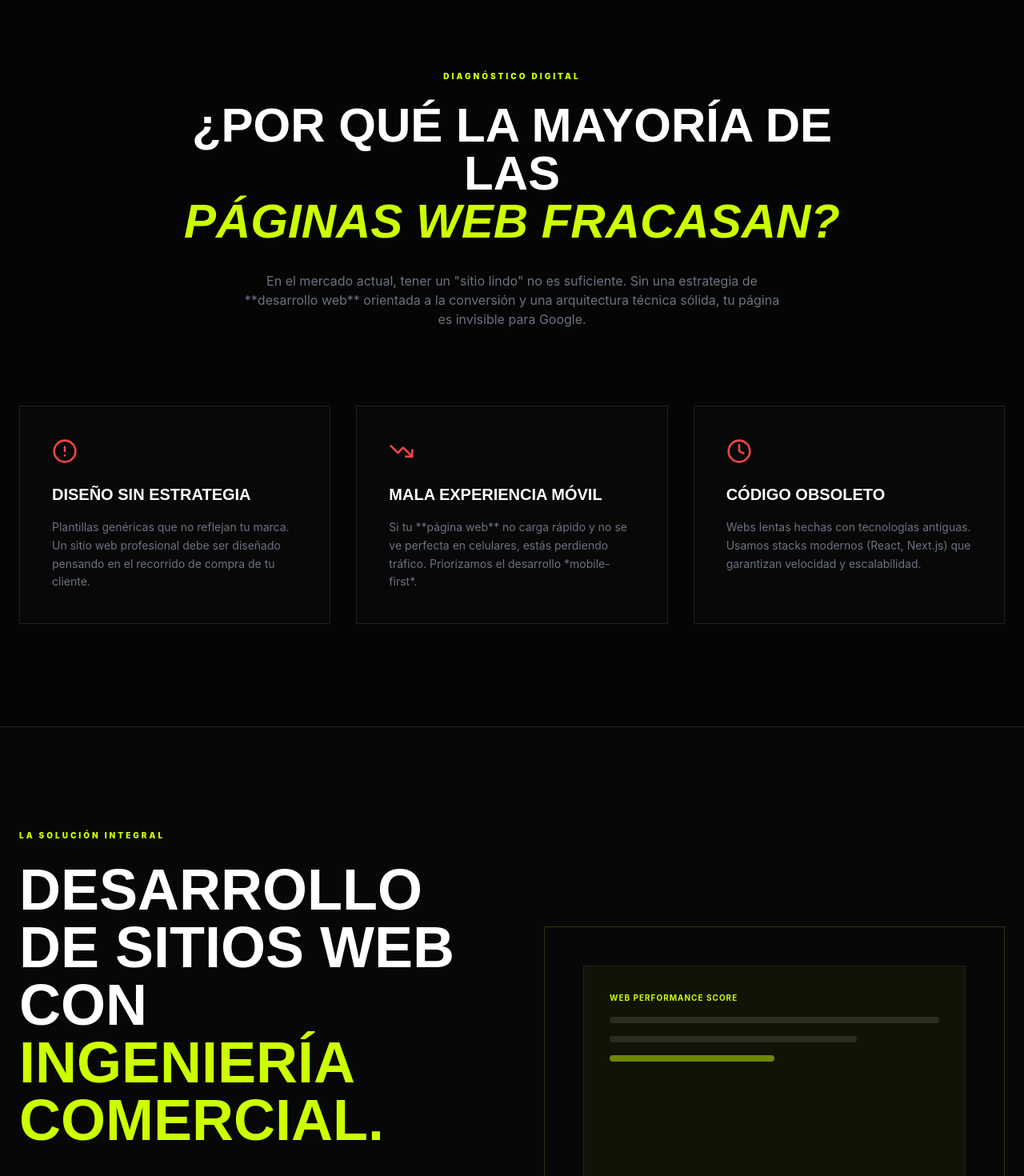
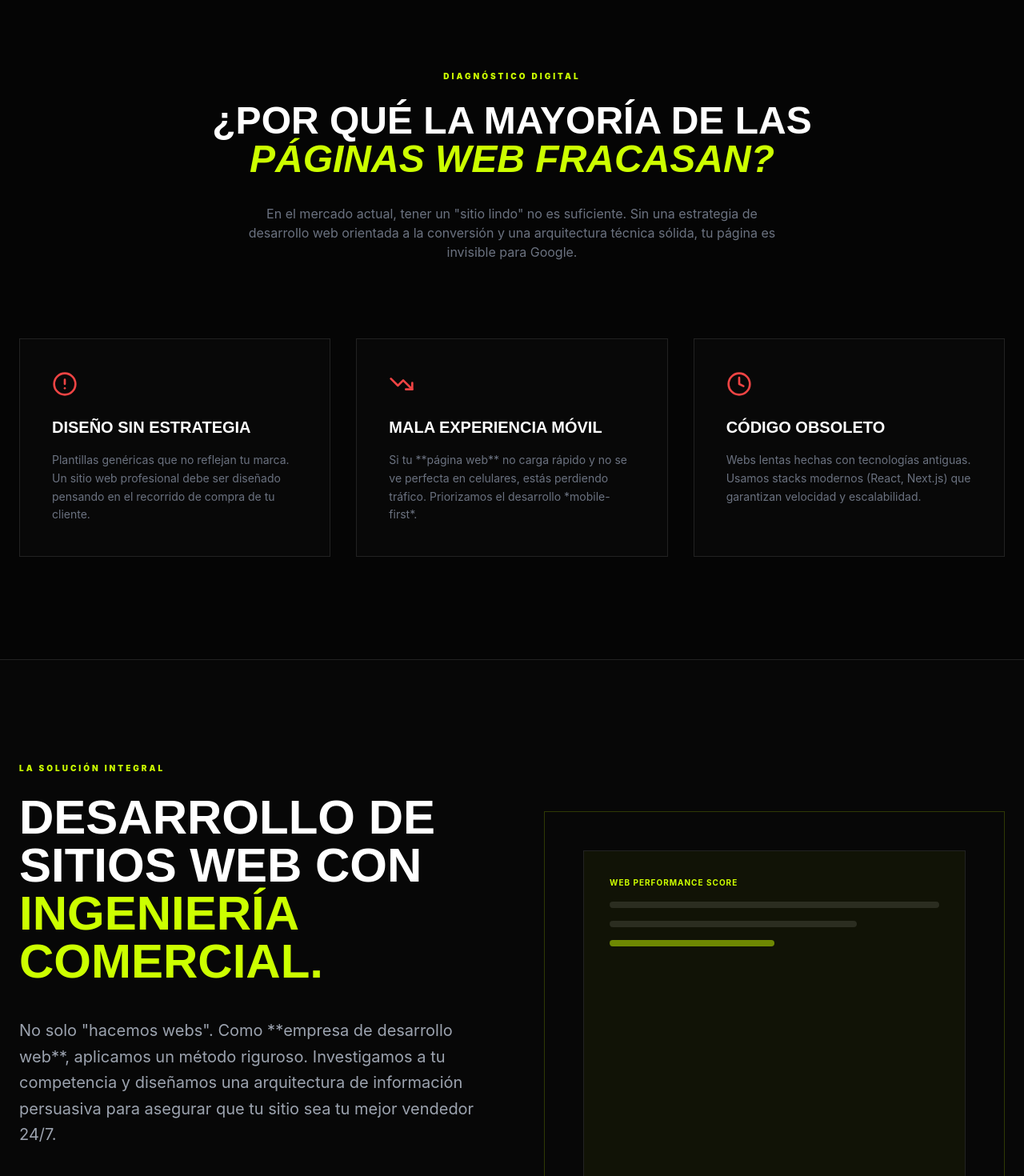
Before and after one commit to MaxiCacciamano/AgenciaArvix, a React (Vite) app: page / in a window 1280 px wide. Shown: the part 840-2310 px from the top of the page at 80% size. Built offline with nearby package versions, Linux system fonts and the light colour scheme; a web font is replaced by a local one.

Commit message:
retoques

```diff
--- a/src/components/pages/Home.jsx
+++ b/src/components/pages/Home.jsx
@@ -115,13 +115,13 @@ export default function Home() {
                             Diagnóstico Digital
                         </span>
                         {/* H2: Ataca la intención del usuario buscando soluciones */}
-                        <h2 className="font-display text-5xl md:text-6xl font-bold uppercase text-white mb-8 leading-tight">
+                        <h2 className="font-display text-5xl md:text-5xl font-bold uppercase text-white mb-8 leading-tight">
                             ¿Por qué la mayoría de las <br />
                             <span className="text-brand-lime italic">páginas web fracasan?</span>
                         </h2>
                         <p className="text-gray-500 text-base max-w-2xl mx-auto mb-16">
                             En el mercado actual, tener un "sitio lindo" no es suficiente. Sin una estrategia de
-                            **desarrollo web** orientada a la conversión y una arquitectura técnica sólida,
+                            desarrollo web orientada a la conversión y una arquitectura técnica sólida,
                             tu página es invisible para Google.
                         </p>
                     </div>
@@ -171,9 +171,9 @@ export default function Home() {
                                 La Solución Integral
                             </span>
                             {/* H2: Variación semántica fuerte + Tu Copy de ventas */}
-                            <h2 className="font-display text-5xl md:text-7xl font-bold uppercase text-white mb-10 leading-none">
-                                Desarrollo de Sitios Web <br />
-                                con <span className="text-brand-lime">Ingeniería Comercial.</span>
+                            <h2 className="font-display text-5xl md:text-6xl font-bold uppercase text-white mb-10 leading-none">
+                                Desarrollo de Sitios Web con<br />
+                                 <span className="text-brand-lime">Ingeniería Comercial.</span>
                             </h2>
                             <p className="text-xl text-gray-400 mb-10 leading-relaxed">
                                 No solo "hacemos webs". Como **empresa de desarrollo web**, aplicamos un método riguroso.
```
